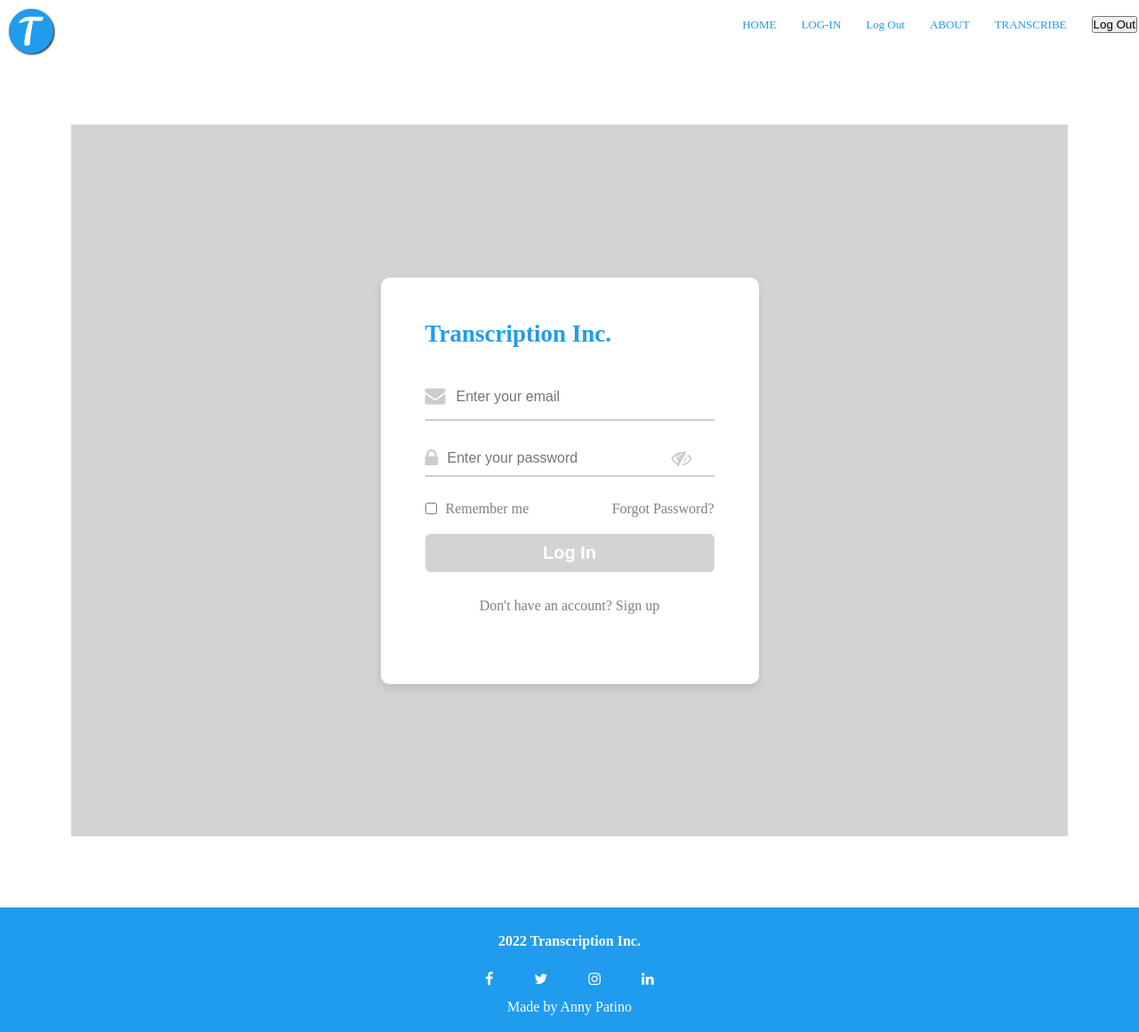
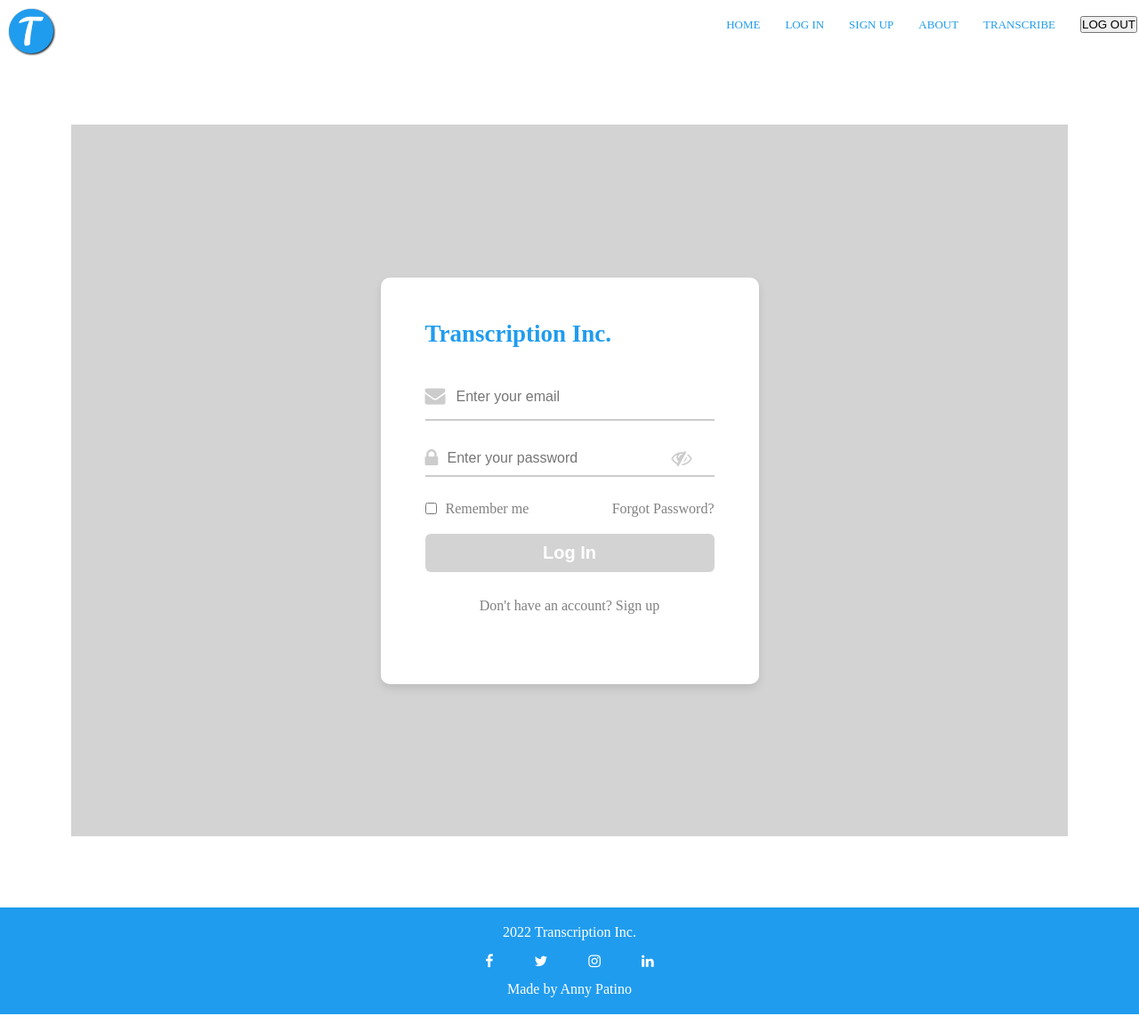
Before and after one commit to apatino16/Transcription-Website, a website: page public/log-in.html in a window 1280 px wide. Shown: the whole page at 89% size. Drawn offline with Linux system fonts and the light colour scheme.

Commit message:
Capitalized all words in nav bar. Linked registration page to the Sign-up at the bottom of the signin form

```diff
--- a/public/log-in.html
+++ b/public/log-in.html
@@ -20,11 +20,11 @@
                 <div class="nav-links">
                     <ul>
                         <li><a href="./index.html">HOME</a></li>
-                        <li><a href="./log-in.html">LOG-IN</a></li>
-                        <li><a ref="./registration.html"> Log Out</a></li>
+                        <li><a href="./log-in.html">LOG IN</a></li>
+                        <li><a ref="./registration.html"> SIGN UP</a></li>
                         <li><a href="./about.html">ABOUT</a></li>
                         <li><a href="./transcribe.html">TRANSCRIBE</a></li>
-                        <li> <input type="button" value="Log Out" id="signout-bt"> </li>
+                        <li> <input type="button" value="LOG OUT" id="signout-bt"> </li>
                     </ul>
                 </div>
             </nav>
@@ -36,6 +36,7 @@
                 <div class="formlogin">
                     <span class="title">Transcription Inc.</span>
                     <form action="#login" class="Log-in-form" id="logInForm">
+
                         <!--Email-->
                         <div class="Email-container">
                             <i class="fa fa-envelope"></i>
@@ -50,6 +51,7 @@
                                 <input type="password" name="password" id="login-password" placeholder="Enter your password" required  autocomplete="current-password">
                             </div>
                         </div>
+
                         <!--Remember Me Checkbox-->
                         <div class="checkbox-text">
                             <div class="checkbox-content">
@@ -58,15 +60,17 @@
                             </div>
                             <a href="#" class="text">Forgot Password?</a>
                         </div>
+
                         <!--Log-In Button-->
                         <div class="Log-in-button">
                             <input type="button" value="Log In" id="login-bt">
                         </div>
                     </form>
+
                     <!--Not a member? Signup Now-->
                     <div class="login-signup">
                         <span class="text">Don't have an account?
-                            <a href="#signup" class="text signup-link" id="showSignup">Sign up</a>
+                            <a href="./registration.html" class="text signup-link" id="showSignup">Sign up</a>
                         </span>
                     </div>
                 </div>
@@ -75,7 +79,7 @@
 
 <!-- Footer-->
         <footer>
-            <h4 class="footer-tittle">2022 Transcription Inc.</h4>
+            <h4 class="footer-title">2022 Transcription Inc.</h4>
             <div class="icons">
                 <a href="https://www.facebook.com/"><i class="fa fa-facebook"></i></a>
                 <a href="https://twitter.com/"><i class="fa fa-twitter"></i></a>
@@ -84,6 +88,7 @@
             </div>
             <p>Made by Anny Patino</p>
         </footer>
+
         <script type="module">
         //  // ---------------------- Firebase --------------//
         import { initializeApp } from "https://www.gstatic.com/firebasejs/9.8.0/firebase-app.js";
@@ -157,4 +162,5 @@
             });
         </script>
     </body>
+
 </html>
```
